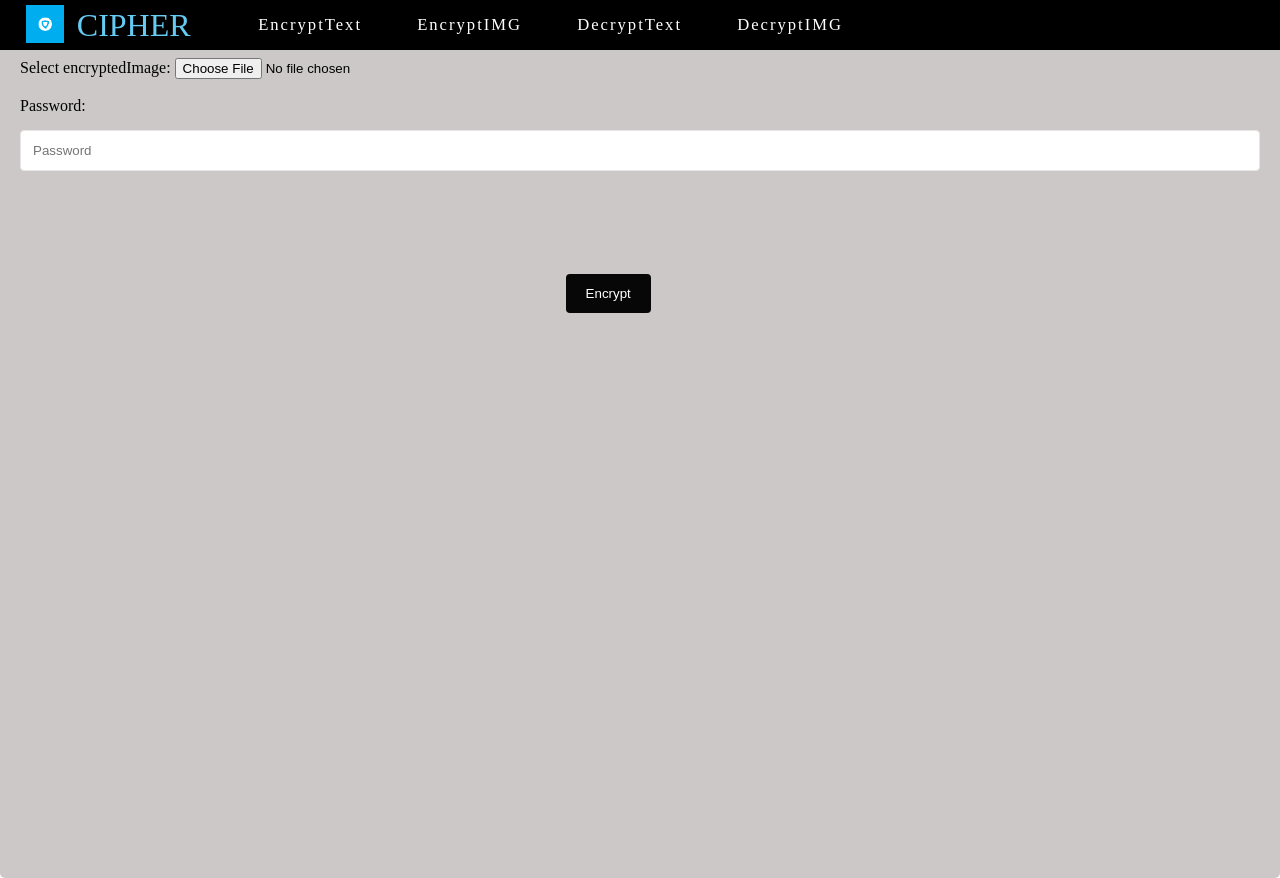
After one commit to aakashgusain1990/Text-Encryption, a Django app: page /imgdecrypt/ in a window 1280 px wide. The commit adds this page. Run offline with Django 3.2, Linux system fonts and the light colour scheme.

Commit message:
imgpage added

```diff
--- a/textencrypt/home/urls.py
+++ b/textencrypt/home/urls.py
@@ -8,6 +8,8 @@ urlpatterns = [
     path('decrypt/',views.decrypt,name='decrypt'),
     path('encrypted/',views.encrypted, name='encrypted'),
     path('decrypted/',views.decrypted,name='decrypted'),
+    path('imgencrypt/',views.imgencrypt,name='imgencrypt'),
+    path('imgdecrypt/',views.imgdecrypt,name='imgdecrypt'),
 
 
 ]
--- a/textencrypt/home/views.py
+++ b/textencrypt/home/views.py
@@ -56,3 +56,9 @@ def encrypted(request):
     return render(request, 'encrypted.html', {'resp': q})
 def decrypted(request):
     return render(request, 'decrypted.html')
+
+def imgencrypt(request):
+    return render(request,'imgencrypt.html')
+
+def imgdecrypt(request):
+    return render(request,'imgdecrypt.html')
--- /dev/null
+++ b/textencrypt/templates/imgdecrypt.html
@@ -0,0 +1,19 @@
+{% extends 'main.html' %}
+
+{% block content %}
+<br>
+<div class="container">
+    <form method="POST" action="{% url 'encrypt' %}" enctype="multipart/form-data" >
+      {% csrf_token %}
+      <label for="encrypt">Select encryptedImage:</label>
+      <input type="file" name="image"/>
+    </br>
+      <br>
+      <label for="pwd">Password:</label>
+      <input type="text" placeholder="Password" name="passkey">
+      <br>
+      <input type="submit" value="Encrypt" >
+
+    </form>
+  </div>
+{% endblock %}
--- a/textencrypt/templates/navbar.html
+++ b/textencrypt/templates/navbar.html
@@ -8,9 +8,9 @@
     <ul class="nav-links">
 
      <li> <a href="{% url 'encrypt' %}">EncryptText</a> </li>
-     <li> <a href="{% url 'encrypt' %}">EncryptIMG</a> </li>
+     <li> <a href="{% url 'imgencrypt' %}">EncryptIMG</a> </li>
     <li> <a href="{% url 'decrypt' %}">DecryptText</a> </li>
-     <li> <a href="{% url 'decrypt' %}">DecryptIMG</a> </li>
+     <li> <a href="{% url 'imgdecrypt' %}">DecryptIMG</a> </li>
      <!-- <li><input type="text" placeholder="Search.."></li> -->
    </ul>
 
```
Also changed, not shown: textencrypt/home/models.py (+7 -0 lines), textencrypt/templates/imgencrypt.html (added, +19 -0 lines).
